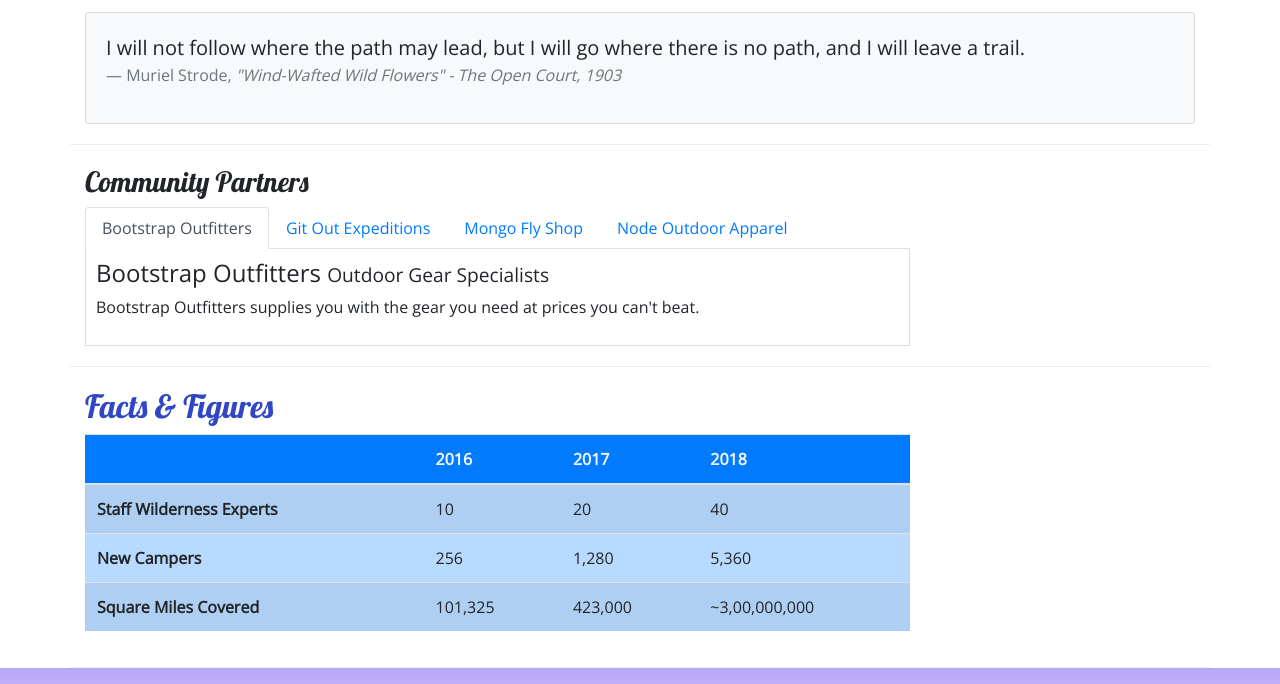
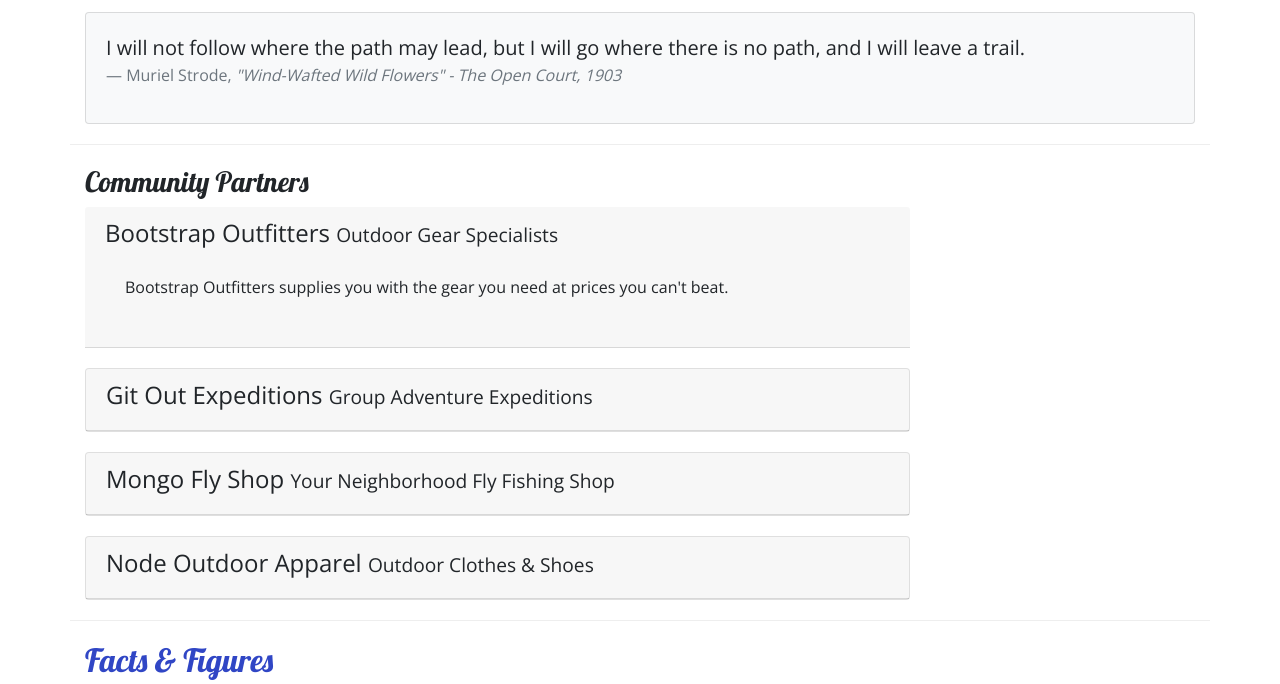
Before and after one commit to mayo4gem/nucamp, a website: page aboutus.html in a window 1280 px wide. Shown: the part 619-1303 px from the top of the page. Drawn offline with nearby package versions, Linux system fonts and the light colour scheme.

Commit message:
accordian

```diff
--- a/aboutus.html
+++ b/aboutus.html
@@ -105,36 +105,60 @@
         <div class="row row-content">
             <div class="col-sm-9">
                 <h3>Community Partners</h3>
-                <ul class="nav nav-tabs">
-                    <li class="nav-item">
-                        <a class="nav-link active" href="#bootstrap" role="tab" data-toggle="tab">Bootstrap Outfitters</a>
-                    </li>
-                    <li class="nav-item">
-                        <a class="nav-link" href="#git" role="tab" data-toggle="tab">Git Out Expeditions</a>
-                    </li>
-                    <li class="nav-item">
-                        <a class="nav-link" href="#mongo" role="tab" data-toggle="tab">Mongo Fly Shop</a>
-                    </li>
-                    <li class="nav-item">
-                        <a class="nav-link" href="#node" role="tab" data-toggle="tab">Node Outdoor Apparel</a>
-                    </li>
-                </ul>
-                <div class="tab-content">
-                    <div role="tabpanel" class="tab-pane fade show active" id="bootstrap">
-                        <h4>Bootstrap Outfitters <small>Outdoor Gear Specialists</small></h4>
-                        <p class="d-none d-sm-block">Bootstrap Outfitters supplies you with the gear you need at prices you can't beat.</p>
+                <div id="accordion">
+                    <div role="tab" class="card-header">
+                        <h4>
+                            <a data-toggle="collapse" data-target="#bootstrap">
+                                Bootstrap Outfitters <small>Outdoor Gear Specialists</small>
+                            </a>
+                        </h4>
+                        <div class="collapse show" id="bootstrap" data-parent="#accordion">
+                            <div class="card-body">
+                                <p class="d-none d-sm-block">Bootstrap Outfitters supplies you with the gear you need at prices you can't beat.</p>
+                            </div>
+                        </div>
                     </div>
-                    <div role="tabpanel" class="tab-pane fade" id="git">
-                        <h4>Git Out Expeditions <small>Group Adventure Expeditions</small></h4>
-                        <p class="d-none d-sm-block">Join Git Out Expeditions to explore new horizons with a group of other adventurers!</p>
+                    <div class="card">
+                        <div role="tab" class="card-header">
+                            <h4>
+                                <a class="collapsed" data-toggle="collapse" data-target="#git">
+                                    Git Out Expeditions <small>Group Adventure Expeditions</small>
+                                </a>
+                            </h4>
+                            <div class="collapse" id="git" data-parent="#accordion">
+                                <div class="card-body">
+                                    <p class="d-none d-sm-block">Join Git Out Expeditions to explore new horizons with a group of other adventurers!</p>
+                               </div>
+                            </div>
+                        </div>
                     </div>
-                    <div role="tabpanel" class="tab-pane fade" id="mongo">
-                        <h4>Mongo Fly Shop <small>Your Neighborhood Fly Fishing Shop.</small></h4>
-                        <p class="d-none d-sm-block">Need a new fishing pole, a tacklebox, or flies of all kinds? Stop by Mongo Fly Shop.</p>
+                    <div class="card">
+                       <div role="tab" class="card-header">
+                            <h4>
+                                <a class="collapsed" data-toggle="collapse" data-target="#mongo">
+                                    Mongo Fly Shop <small>Your Neighborhood Fly Fishing Shop</small>
+                                </a>
+                            </h4>
+                            <div class="collapse" id="mongo" data-parent="#accordion">
+                                <div class="card-body">
+                                    <p class="d-none d-sm-block">Need a new fishing pole, a tacklebox, or flies of all kinds? Stop by Mongo Fly Shop.</p>
+                                </div>
+                            </div>
+                        </div>
                     </div>
-                    <div role="tabpanel" class="tab-pane fade" id="node">
-                        <h4>Node Outdoor Apparel <small>Outdoor Clothes & Shoes</small></h4>
-                        <p class="d-none d-sm-block">From polar fleeces to swimsuits, hiking boots to waders, a visit to Node will be sure to get you covered.</p>
+                    <div class="card">
+                        <div role="tab" class="card-header">
+                            <h4>
+                                <a class="collapsed" data-toggle="collapse" data-target="#node">
+                                    Node Outdoor Apparel <small>Outdoor Clothes & Shoes</small>
+                                </a>
+                            </h4>
+                            <div class="collapse" id="node" data-parent="#accordion">
+                                <div class="card-body">
+                                    <p class="d-none d-sm-block">From polar fleeces to swimsuits, hiking boots to waders, a visit to Node will be sure to get you covered.</p>
+                                </div>
+                            </div>
+                        </div>
                     </div>
                 </div>
             </div>
```
